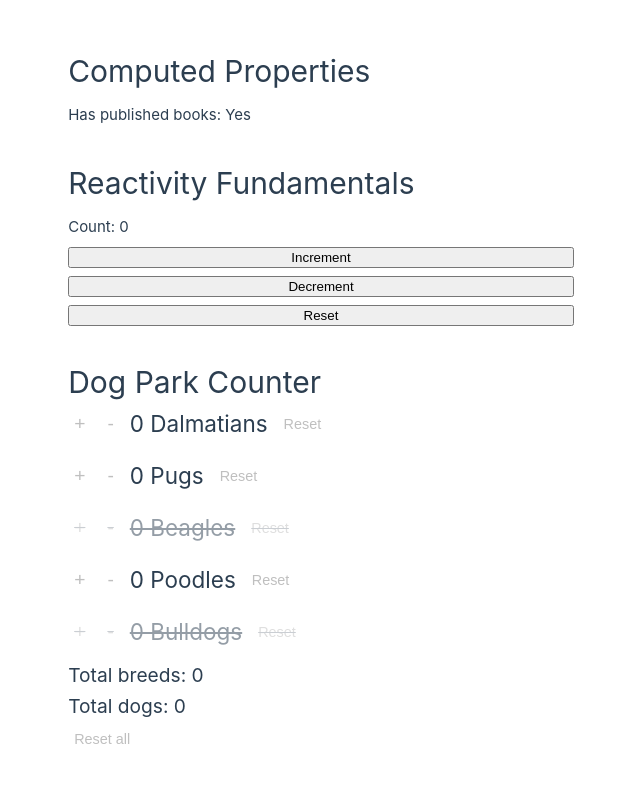
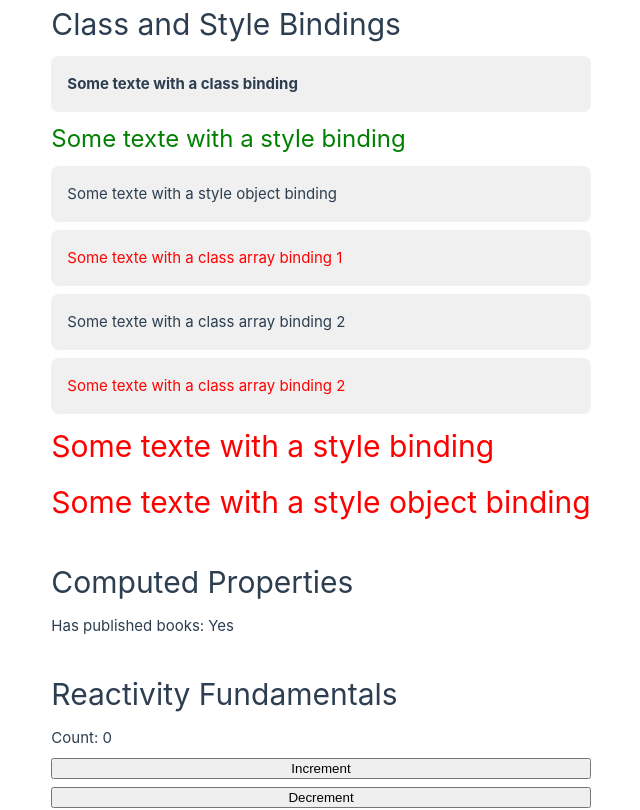
Before and after one commit to Gary11777/vue-project-4, a Vue app: page / in a window 1280 px wide. Shown: the top 810 px of the page, without its empty margins (319-959 px from the left). Built offline with nearby package versions, Linux system fonts and the light colour scheme; the HTML template or start-up script is replaced by a standard one.

Commit message:
Class and Style Bindings

```diff
--- a/src/App.vue
+++ b/src/App.vue
@@ -3,6 +3,7 @@ import Counter from '@/components/Counter.vue'
 import CounterSummary from '@/components/CounterSummary.vue'
 import ReactivityFundamentals from '@/components/ReactivityFundamentals.vue'
 import ComputedProperties from '@/components/ComputedProperties.vue'
+import ClassStyleBindings from '@/components/ClassStyleBindings.vue'
 import { ref } from 'vue'
 
 //Data
@@ -32,6 +33,7 @@ const resetAllCounts = () => {
 <template>
 
   <!-- Components -->
+  <ClassStyleBindings />
   <ComputedProperties />
   <ReactivityFundamentals />
 
@@ -58,6 +60,13 @@ const resetAllCounts = () => {
 </template>
 
 <style scoped>
+.page-header {
+  display: flex;
+  flex-direction: column;
+  gap: 0.5rem;
+  grid-column: 1 / -1;
+  margin-bottom: 2rem;
+}
 .breed-list {
   display: flex;
   flex-direction: column;
--- /dev/null
+++ b/src/components/ClassStyleBindings.vue
@@ -0,0 +1,74 @@
+<script setup>
+import { ref, reactive, computed } from 'vue'
+
+const isActive = ref(true)
+const isError = ref(false)
+const error = ref(null)
+
+const activeClass = 'active'
+const errorClass = 'text-danger'
+
+const activeColor = ref('red')
+const fontSize = ref('30')
+
+// const classObject = reactive({
+//   active: true,
+//   'text-danger': true
+// })
+const classObject = computed(() => ({
+  active: isActive.value && !error.value,
+  'text-danger': error.value && error.value.type === 'fatal'
+}))
+
+const styleObject = computed(() => ({
+  color: activeColor.value,
+  fontSize: fontSize.value + 'px'
+}))
+</script>
+
+<template>
+<header class="page-header">
+    <h1>Class and Style Bindings</h1>
+    <div
+    class="static-class"
+    :class="{ active: isActive, 'text-danger': isError }"
+    >
+    Some texte with a class binding
+    </div>
+    <div :style="{ color: isError ? 'red' : 'green', fontSize: '1.5rem' }">
+        Some texte with a style binding
+    </div>
+    <div :class="classObject">
+        Some texte with a style object binding
+    </div>
+    <div :class="[activeClass, errorClass]">
+        Some texte with a class array binding 1
+    </div>
+    <div :class="[isActive ? activeClass : '', isError ? errorClass : '']">
+        Some texte with a class array binding 2
+    </div>
+    <div :class="[{ [activeClass]: isActive },  errorClass]">
+        Some texte with a class array binding 2
+    </div>
+    <div :style="{ color: activeColor, fontSize: fontSize + 'px' }">
+        Some texte with a style binding
+    </div>
+    <div :style="styleObject">
+        Some texte with a style object binding
+    </div>
+</header>
+</template>
+
+<style scoped>
+.static-class {
+  font-weight: bold;
+}
+.active {
+  background-color: #f0f0f0;
+  padding: 1rem;
+  border-radius: 0.5rem;
+}
+.text-danger {
+  color: red;
+}
+</style>
--- a/src/components/ComputedProperties.vue
+++ b/src/components/ComputedProperties.vue
@@ -23,13 +23,3 @@ const publishedBooksMessage = computed(() => {
 
   </header>
 </template>
-
-<style scoped>
-.page-header {
-  display: flex;
-  flex-direction: column;
-  gap: 0.5rem;
-  grid-column: 1 / -1;
-  margin-bottom: 2rem;
-}
-</style>
--- a/src/components/ReactivityFundamentals.vue
+++ b/src/components/ReactivityFundamentals.vue
@@ -63,13 +63,6 @@ function reset() {
 </template>
 
 <style scoped>
-.page-header {
-  display: flex;
-  flex-direction: column;
-  gap: 0.5rem;
-  grid-column: 1 / -1;
-  margin-bottom: 2rem;
-}
 .message {
   color: red;
   margin-top: 1rem;
```
